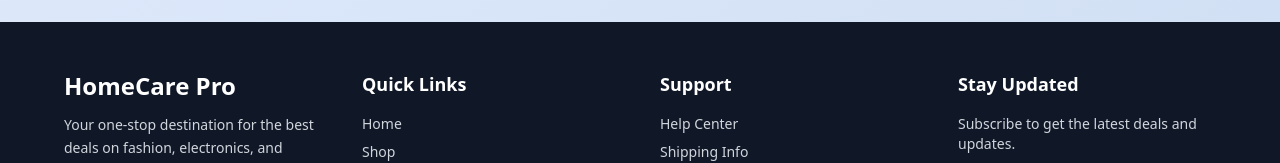
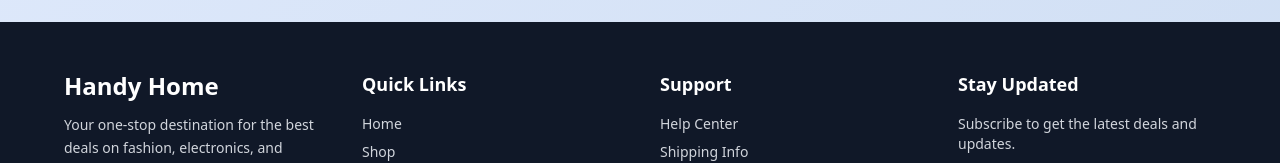
Before and after one commit to rakibman/handy-home-clint, a React (Vite) app: page /service-detals/1 in a window 1280 px wide. Shown: the part 446-609 px from the top of the page. Built offline with nearby package versions, Linux system fonts and the light colour scheme; no server answers.

Commit message:
project name and service update button condition added

```diff
--- a/index.html
+++ b/index.html
@@ -4,7 +4,7 @@
     <meta charset="UTF-8" />
     <link rel="icon" type="image/svg+xml" href="/vite.svg" />
     <meta name="viewport" content="width=device-width, initial-scale=1.0" />
-    <title>HomeCare Pro</title>
+    <title>Handy Home</title>
   </head>
   <body>
     <div id="root"></div>
--- a/src/Components/Footer.jsx
+++ b/src/Components/Footer.jsx
@@ -64,7 +64,7 @@ const Footer = () => {
       <div className="max-w-7xl mx-auto grid grid-cols-1 md:grid-cols-4 gap-10">
         {/* Brand Section */}
         <div>
-          <h2 className="text-2xl font-bold text-white mb-3">HomeCare Pro</h2>
+          <h2 className="text-2xl font-bold text-white mb-3">Handy Home</h2>
           <p className="text-sm leading-relaxed">
             Your one-stop destination for the best deals on fashion,
             electronics, and home essentials. Shop smart, live better.
--- a/src/Pages/ServiceDetals/ServiceDetals.jsx
+++ b/src/Pages/ServiceDetals/ServiceDetals.jsx
@@ -84,7 +84,7 @@ const ServiceDetals = () => {
     })
       .then(() => {
         toast.success("successfully added!");
-        navigate('/my-bookings')
+        navigate("/my-bookings");
       })
       .catch((err) => console.log(err));
   };
@@ -154,6 +154,7 @@ const ServiceDetals = () => {
           </button>
 
           {user ? (
+            provider_email === user.email ? (
               <Link
                 to={`/update/${id}`}
                 className="bg-orange-500 hover:bg-orange-600 text-white font-semibold py-2 px-6 rounded-lg transition"
@@ -161,8 +162,20 @@ const ServiceDetals = () => {
                 Update
               </Link>
             ) : (
+              <button
+                disabled
+                className="bg-gray-400 cursor-not-allowed text-white font-semibold py-2 px-6 rounded-lg transition"
+                onClick={() =>
+                  alert("You cannot update another provider’s service.")
+                }
+              >
+                Update
+              </button>
+            )
+          ) : (
             ""
           )}
+
           {user ? (
             <button
               onClick={() => handleDlete(id)}
```
Lines whose indentation alone changed are shown as unchanged.
